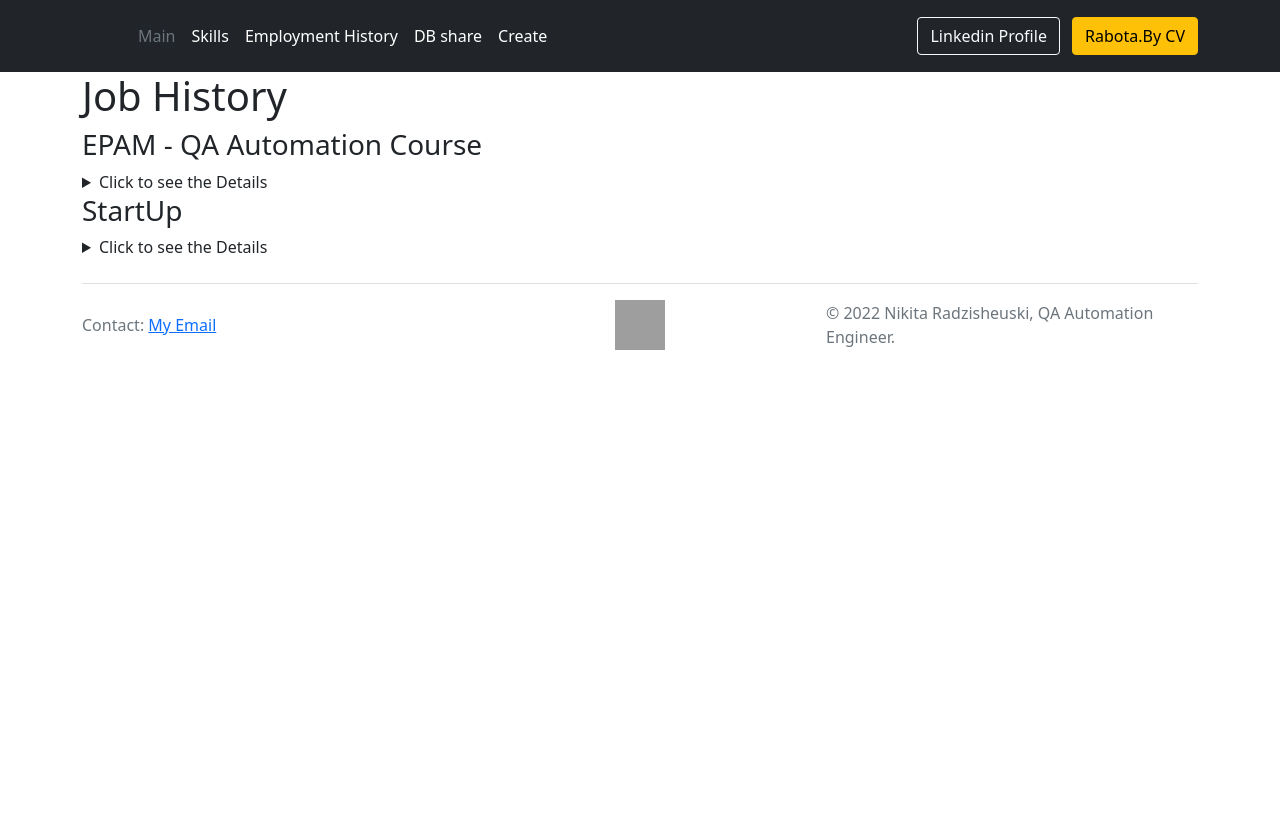
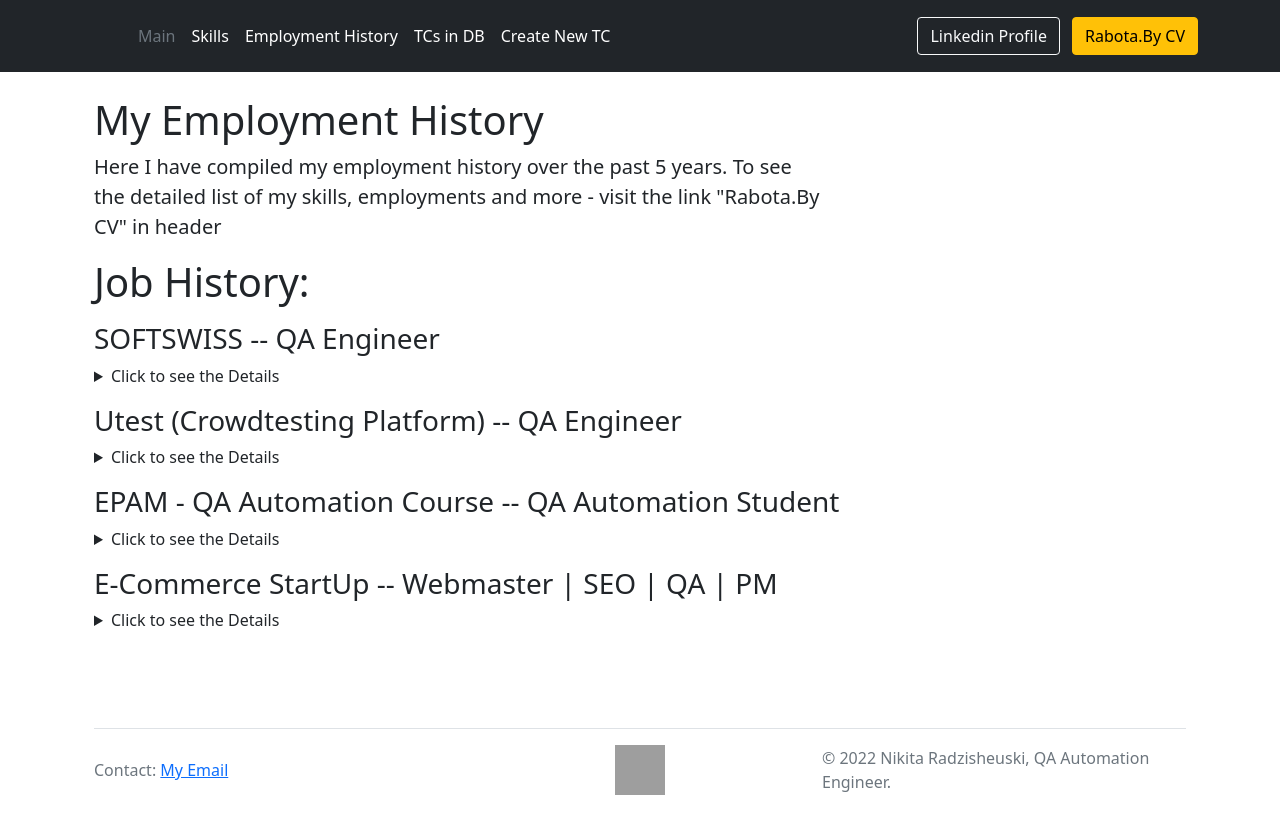
Before and after one commit to nickitque/nickitque.github.io, a Django app: page /about in a window 1280 px wide. Before the commit the page ends 350 px from the top, so only its background shows below. Run offline with Django 4.2, Linux system fonts and the light colour scheme; grey boxes are pictures that could not be loaded.

Commit message:
Edited header and page with jobs

```diff
--- a/landing/main/templates/main/about.html
+++ b/landing/main/templates/main/about.html
@@ -6,17 +6,63 @@ About Nikita
 
 
 {% block content %}
-<h1>Job History</h1>
-<h3>EPAM - QA Automation Course</h3>
+
+<div class="container py-4">
+<main>
+    <h1>My Employment History</h1>
+    <p class="fs-5 col-md-8"> Here I have compiled my employment history over the past 5 years. To see the detailed list of my skills, employments and more - visit the link "Rabota.By CV" in header</p>
+
+    <div class="mb-5">
+
+        <h1>Job History:</h1>
+        <p> </p>
+                        <h3>SOFTSWISS -- QA Engineer</h3>
 <details>
-    <p>&nbsp;</p>
+    <p> </p>
+    <summary>Click to see the Details</summary>
+<div class="resume-block-item-gap">
+<div class="bloko-columns-row">
+<div class="bloko-column bloko-column_xs-4 bloko-column_s-6 bloko-column_m-7 bloko-column_l-10">
+<div class="resume-block-container">
+<div data-qa="resume-block-experience-description">70% manual / 30 % auto QA engineer.<br />Willing to switch into full automation. Current responsibilities:</div>
+<ul>
+<li data-qa="resume-block-experience-description">Manual testing of web-applications;</li>
+<li data-qa="resume-block-experience-description">Writing documentation and keeping it up to date (TestRail);</li>
+<li data-qa="resume-block-experience-description">Development and support of the automation framework;</li>
+<li data-qa="resume-block-experience-description">Executing automated tests, keeping it up to date;</li>
+<li data-qa="resume-block-experience-description">Communication development team regarding requirements clarifications and quality expectations;</li>
+<li data-qa="resume-block-experience-description">Defect reporting: report and re-test defects (Jira);</li>
+<li data-qa="resume-block-experience-description">Review and analysis of system specifications;</li>
+<li data-qa="resume-block-experience-description">Following internal processes and policy;</li>
+<li data-qa="resume-block-experience-description">Research and using new QA technologies and tools;</li>
+</ul>
+
+</details>
+        <p> </p>
+                <h3>Utest (Crowdtesting Platform) -- QA Engineer</h3>
+<details>
+    <p> </p>
+    <summary>Click to see the Details</summary>
+<p>Web application testing, functional testing, UI testing. Execution of test cases, writing reports.</p>
+    </details>
+        <p> </p>
+<h3>EPAM - QA Automation Course -- QA Automation Student</h3>
+<details>
+    <p> </p>
         <summary>Click to see the Details</summary>
 <p><span aria-hidden="true">Completed <strong>QA Automation course</strong>, where I've got:<br />- Understanding of SDLC, Agile methodologies;<br />- Knowledge of testing techniques, test design techniques. <br />- Analyzing and clarification of requirements; Establishing estimations;<br />- Experience with Virtualization, Unix-based systems without UI;<br />- Experience with VCS, Jira, Jenkins and Docker;<br />- Python (PyTest, Selenium);</span></p>
     </details>
-<h3>StartUp</h3>
+<p> </p>
+<div class="mb-5">
+        <h3>E-Commerce StartUp -- Webmaster | SEO | QA | PM</h3>
 <details>
-    <p>&nbsp;</p>
+    <p> </p>
     <summary>Click to see the Details</summary>
 <p><span aria-hidden="true">Worked primarily with online stores and blogs. During these four years in one small company my duties changed many times:<br />- SEO-related content management;<br />- Meta editing, SEO-writing, Link building;<br />- Creating E-commerce sites (WordPress) and blogs;<br />- QA and QC of E-commerce sites;<br />- Payment systems testing;<br />- Competitors analysis; Keyword analysis;<br />- Partially Project management - identification of customer requirements, creating and assignment of tasks among devs, copywriters and freelancers. Making final quality control of the whole project.</span></p>
     </details>
+</div>
+
+
+
+    </div>
 {% endblock %}
--- a/landing/main/templates/main/base.html
+++ b/landing/main/templates/main/base.html
@@ -20,8 +20,8 @@
           <li><a href="{% url 'homepage' %}" class="nav-link px-2 text-secondary">Main</a></li>
             <li><a href="{% url 'shop-example' %}" class="nav-link px-2 text-white">Skills</a></li>
           <li><a href="{% url 'about-us' %}" class="nav-link px-2 text-white">Employment History</a></li>
-          <li><a href="{% url 'create-test-cases' %}" class="nav-link px-2 text-white">DB share</a></li>
-          <li><a href="{% url 'create-new' %}" class="nav-link px-2 text-white">Create</a></li>
+          <li><a href="{% url 'create-test-cases' %}" class="nav-link px-2 text-white">TCs in DB</a></li>
+          <li><a href="{% url 'create-new' %}" class="nav-link px-2 text-white">Create New TC</a></li>
         </ul>
 
 <!--        <form class="col-12 col-lg-auto mb-3 mb-lg-0 me-lg-3">-->
```
